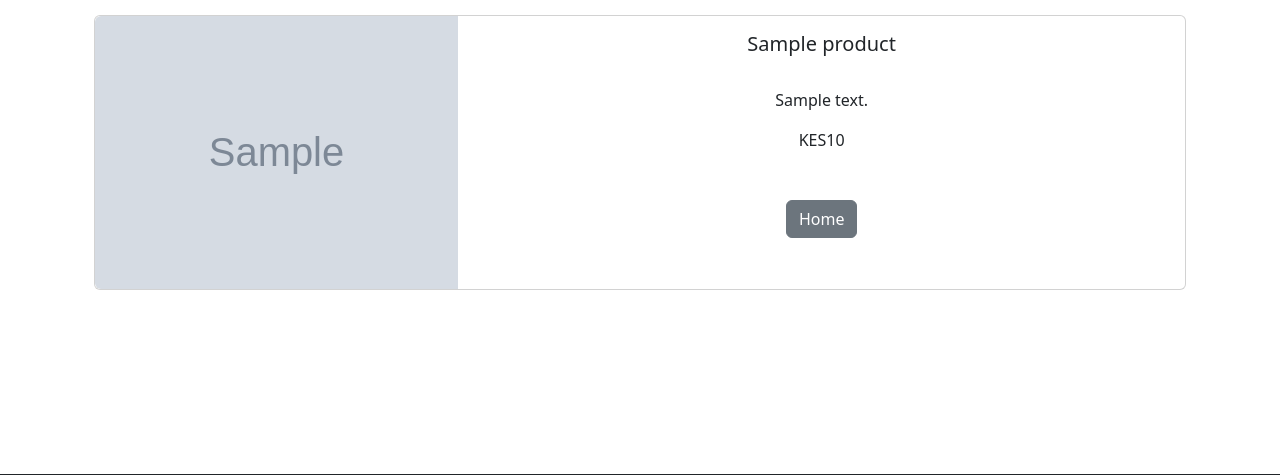
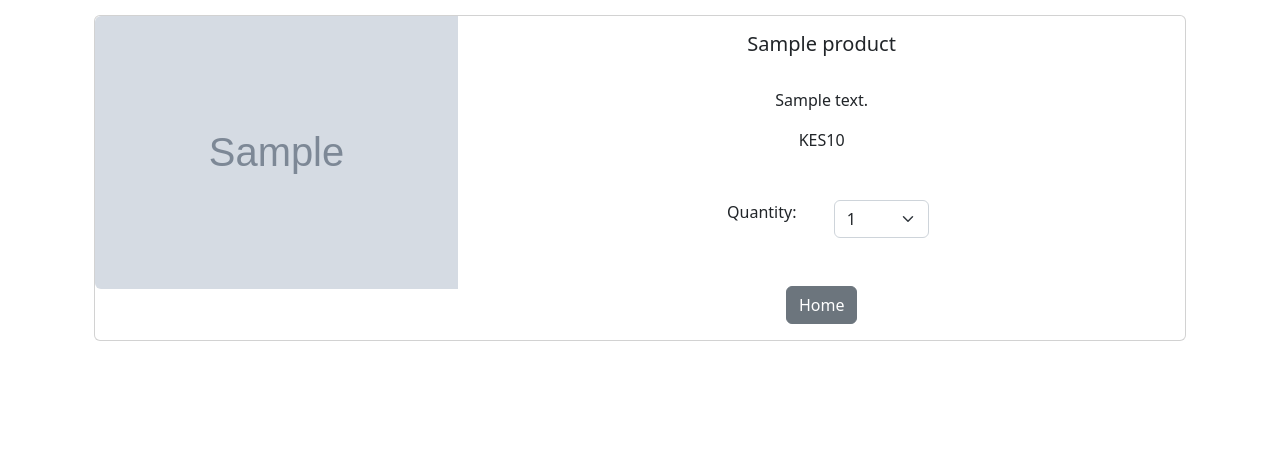
Before and after one commit to trevorndegwa/ShopEase, a Django app: template ShopEase/cart/templates/cart_summary.html in a window 1280 px wide. Shown: the part 386-861 px from the top of the page. Run offline with Django 5.2, Linux system fonts and the light colour scheme; the template is opened without the code that fills it: most values are stand-ins (such as "Sample title", 1, 10 or a date in 2020); grey boxes marked "Sample" are stand-in pictures; some libraries are stand-ins or nearby versions.

Commit message:
Added dropdown to cart summary page

```diff
--- a/ShopEase/cart/cart.py
+++ b/ShopEase/cart/cart.py
@@ -18,15 +18,17 @@
         # Return the total number of items in the cart
         return len(self.cart)
 
-    def add(self, product):
-        # Convert the product ID to a string to use it as a key in the cart dictionary
+    def add(self, product, quantity):
+        # Convert the product ID and qty to strings to use them
         product_id = str(product.id)
+        product_quantity = str(quantity)
 
         # Control logic checking if product exists within the cart
         if product_id in self.cart:
             pass
         else:
             self.cart[product_id] = {'price': str(product.price)}
+            self.cart[product_id] = int(product_quantity)
         # Mark the session as modified to ensure changes to the cart are saved
         self.session.modified = True
 
--- a/ShopEase/cart/templates/cart_summary.html
+++ b/ShopEase/cart/templates/cart_summary.html
@@ -46,6 +46,19 @@
 				    <br/>
 				{% endif %}
 				<br/><br/>
+				<div class="row justify-content-center">
+				    <div class="col-md-2">Quantity:</div>
+				    <div class="col-md-2">
+				    <select class="form-select" id="cart-qty">
+				       <option value="1">1</option>
+				       <option value="2">2</option>
+				       <option value="3">3</option>
+				       <option value="3">4</option>
+				       <option value="3">5</option>
+				    </select>
+				    </div>
+				</div>
+                                <br/><br/>
 				<!-- Home button-->
 				<a href="{% url 'home' %}" class="btn btn-secondary">Home</a>
 
```
Also changed, not shown: ShopEase/db.sqlite3, 2 other files.
